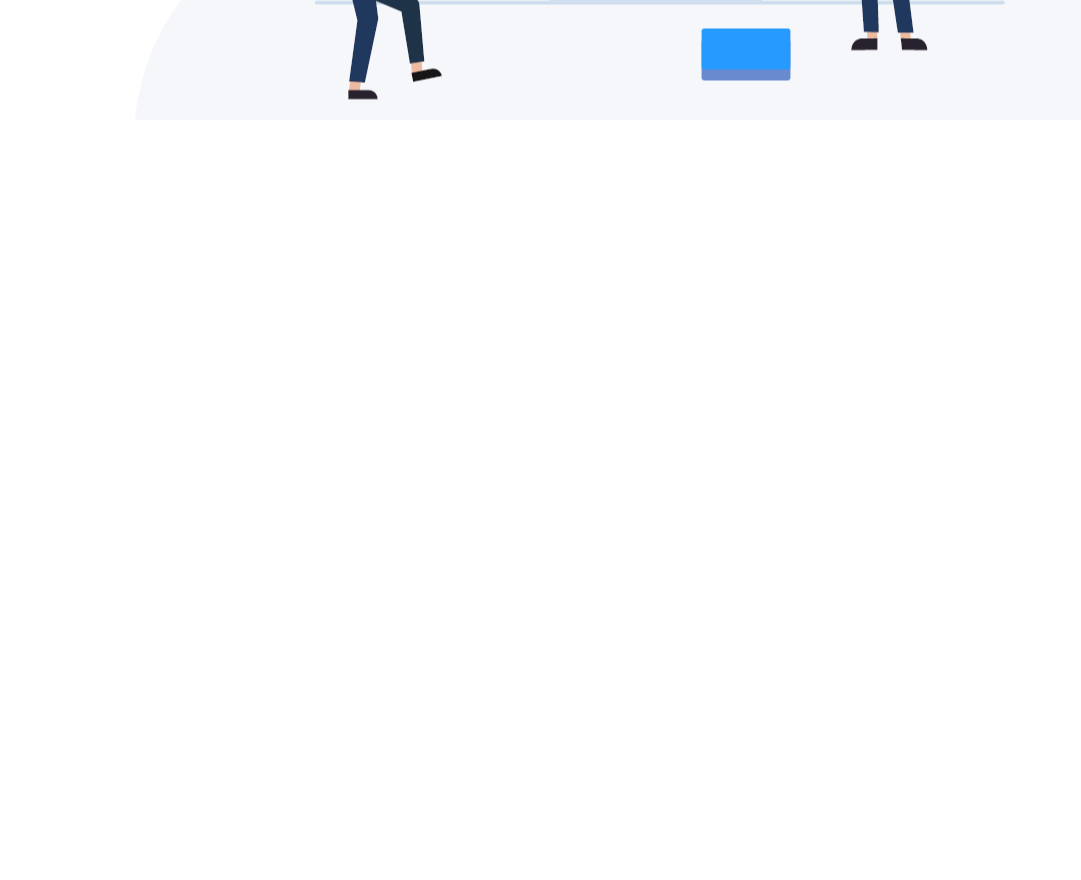
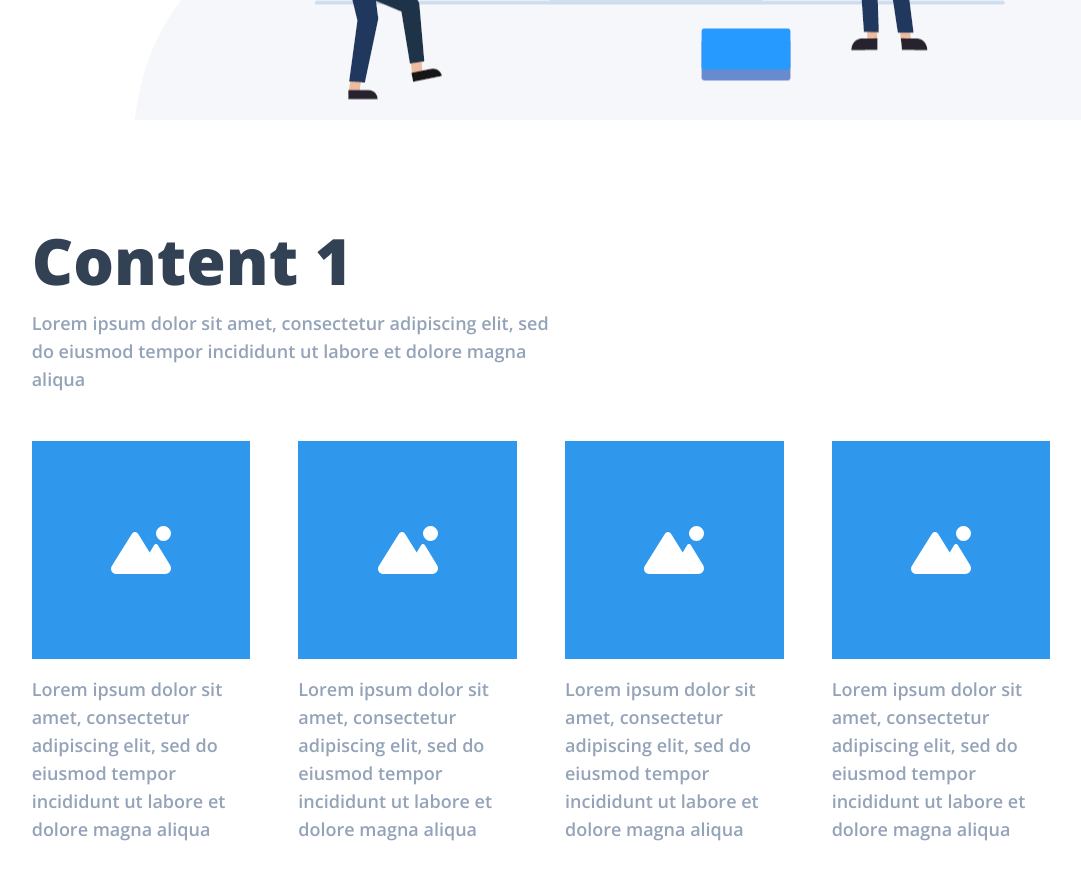
Before and after one commit to kncalderong/sales-ui, a React (Vite) app: page /landing in a window 1280 px wide. Shown: the part 680-1560 px from the top of the page, without its empty margins (75-1156 px from the left). Built offline with nearby package versions, Linux system fonts and the light colour scheme.

Commit message:
feat:landing second content completed

```diff
--- /dev/null
+++ b/src/components/LandingCard.tsx
@@ -0,0 +1,22 @@
+import { FontAwesomeIcon } from '@fortawesome/react-fontawesome'
+import { faMountainSun } from '@fortawesome/free-solid-svg-icons'
+
+const LandingCard = () => {
+  return (
+    <div className='flex flex-col gap-4 w-full md:w-[calc(50%-1rem)] lg:w-[calc(25%-3rem)]'>
+      <div className='aspect-square bg-primaryBlue flex justify-center items-center'>
+        <FontAwesomeIcon
+          icon={faMountainSun}
+          color='#fff'
+          className='text-[3rem]'
+        />
+      </div>
+      <p className='text-slate-400 md:text-lg'>
+        Lorem ipsum dolor sit amet, consectetur adipiscing elit, sed do eiusmod
+        tempor incididunt ut labore et dolore magna aliqua
+      </p>
+    </div>
+  )
+}
+
+export default LandingCard
--- a/src/pages/Landing.tsx
+++ b/src/pages/Landing.tsx
@@ -1,4 +1,5 @@
 import Header from '../components/Header'
+import LandingCard from '../components/LandingCard'
 
 /* import { Navigate } from 'react-router-dom';
 import { useAppContext } from '../context/appContext'; */
@@ -26,7 +27,26 @@ const Landing = () => {
           </div>
         </div>
       </div>
-      <div id='content-1' className='min-h-screen'></div>
+      <div
+        id='content-1'
+        className='min-h-screen flex flex-col items-center pt-8 gap-8 lg:justify-center lg:gap-12'
+      >
+        <div className='flex flex-col gap-4 w-10/12'>
+          <h1 className='text-slate-700 text-3xl md:text-[4rem] md:leading-[4rem] md:font-extrabold'>
+            Content 1
+          </h1>
+          <p className='text-slate-400 md:text-lg md:max-w-[50%]'>
+            Lorem ipsum dolor sit amet, consectetur adipiscing elit, sed do
+            eiusmod tempor incididunt ut labore et dolore magna aliqua
+          </p>
+        </div>
+        <div className='flex flex-wrap w-10/12 gap-4 lg:gap-12 max-w-[1440px]'>
+          <LandingCard />
+          <LandingCard />
+          <LandingCard />
+          <LandingCard />
+        </div>
+      </div>
       <div id='content-2' className='min-h-screen'></div>
     </main>
   )
```
